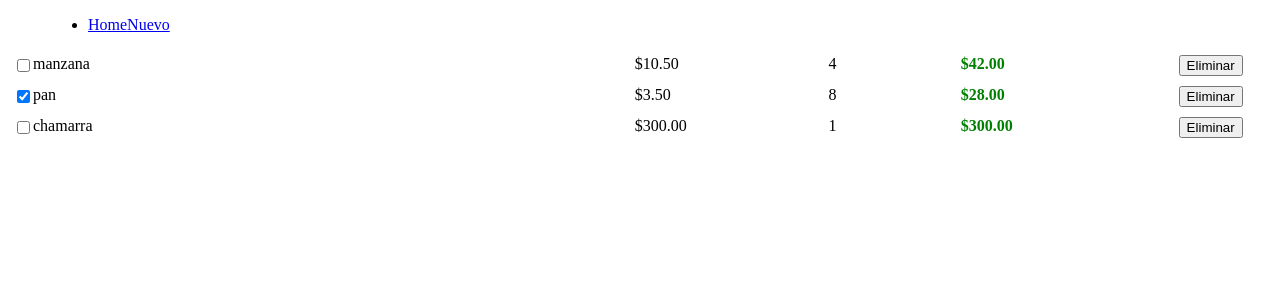
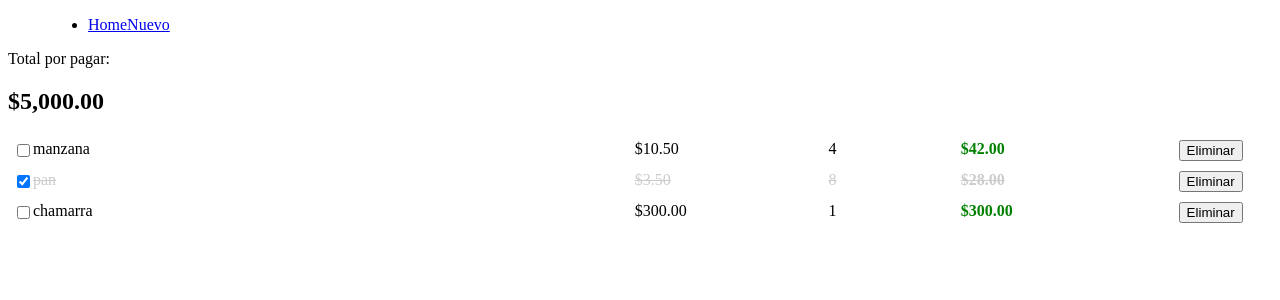
Before and after one commit to JesusGuaja/shopping, an Angular app: page / in a window 1280 px wide. Shown: the top 300 px of the page. Built offline with nearby package versions, Linux system fonts and the light colour scheme.

Commit message:
creamos la segunda funcion para calcular el total

```diff
--- a/src/app/app.module.ts
+++ b/src/app/app.module.ts
@@ -6,13 +6,15 @@
 import { HeaderComponent } from './components/header/header.component';
 import { ItemsComponent } from './components/items/items.component';
 import { ItemComponent } from './components/item/item.component';
+import { TotalComponent } from './components/total/total.component';
 
 @NgModule({
   declarations: [
     AppComponent,
     HeaderComponent,
     ItemsComponent,
-    ItemComponent
+    ItemComponent,
+    TotalComponent
   ],
   imports: [
     BrowserModule,
--- a/src/app/components/item/item.component.css
+++ b/src/app/components/item/item.component.css
@@ -1,6 +1,15 @@
 .row {
     display: flex;
     box-sizing: border-box;
+}
+
+.completed {
+    text-decoration: line-through;
+    color: #ccc;
+}
+
+.completed .total {
+    color: #ccc;
 }
 
 div {
--- a/src/app/components/item/item.component.html
+++ b/src/app/components/item/item.component.html
@@ -1,6 +1,6 @@
-<div class="row">
+<div class="row" [ngClass]="{'completed': item.completed}">
     <div class="title">
-        <input type="checkbox" [checked]="item.completed">
+        <input type="checkbox" [checked]="item.completed" (change)="onToggle(item)">
         {{ item.title}}
     </div>
     <div class="price">
--- a/src/app/components/item/item.component.ts
+++ b/src/app/components/item/item.component.ts
@@ -20,4 +20,8 @@
   onDelete(item: Item) {
     this.deleteItem.emit(item);
   }
+
+  onToggle(item: Item) {
+    item.completed = !item.completed;
+  }
 }
--- a/src/app/components/items/items.component.html
+++ b/src/app/components/items/items.component.html
@@ -1,4 +1,5 @@
 <div>
+    <app-total mensaje="Total por pagar: " total="5000"></app-total>
     <app-item *ngFor = "let item of items"
     [item]="item"
     (deleteItem)="deleteItem($event)"></app-item>
--- a/src/app/components/items/items.component.ts
+++ b/src/app/components/items/items.component.ts
@@ -9,6 +9,7 @@
 export class ItemsComponent implements OnInit{
 
   items: Item[] = [];
+  total:number = 0
 
   constructor() {}
 
@@ -41,4 +42,11 @@
   deleteItem(item: Item){
     this.items = this.items.filter(x => x.id !== item.id)
   }
+
+  getTotal() {
+    this.total = this.items.
+                filter(x => !x.completed)
+                .map(x => x.quantity * x.price)
+                .reduce( (acc, item) => acc += item, 0);
+  }
 }
--- /dev/null
+++ b/src/app/components/total/total.component.html
@@ -0,0 +1,4 @@
+<div class="containeer">
+    <span>{{mensaje}}</span>
+    <h2>{{total | currency}}</h2>
+</div>
--- /dev/null
+++ b/src/app/components/total/total.component.ts
@@ -0,0 +1,19 @@
+import { Component, OnInit, Input } from '@angular/core';
+
+@Component({
+  selector: 'app-total',
+  templateUrl: './total.component.html',
+  styleUrls: ['./total.component.css']
+})
+export class TotalComponent implements OnInit {
+
+  @Input() total:string = '';
+  @Input() mensaje:string = '';
+
+  constructor() {}
+
+  ngOnInit(): void {
+
+  }
+
+}
```
Also changed, not shown: src/app/components/total/total.component.css (added).
